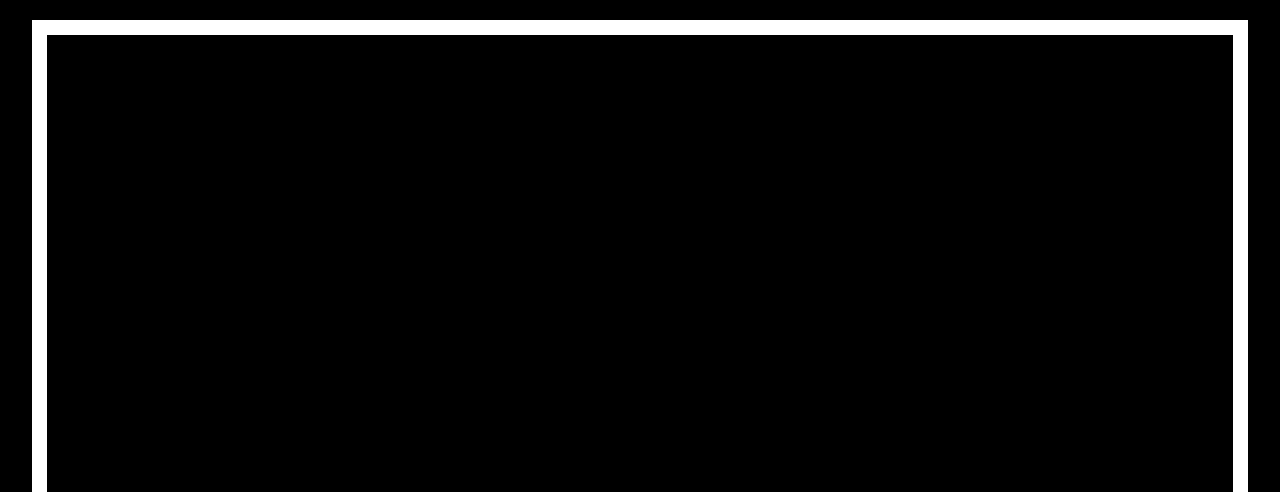
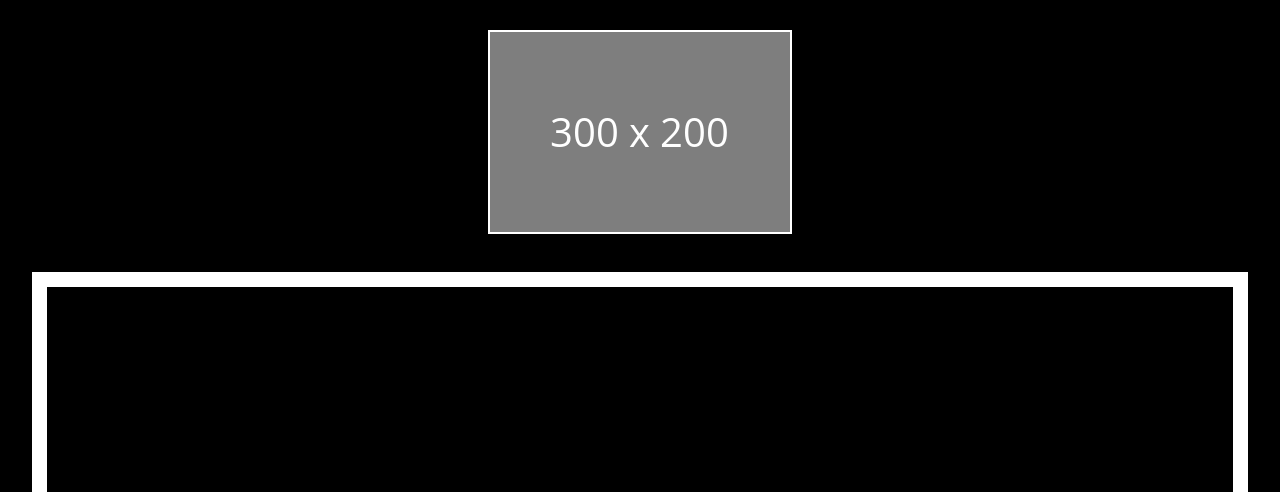
Before and after one commit to taylorem2787/PhotographyRater, a PHP site: page /public/profile.html in a window 1280 px wide. Shown: the part 112-604 px from the top of the page. Run offline with PHP 8.4, Linux system fonts and the light colour scheme; some libraries are stand-ins or nearby versions; some web fonts are replaced.

Commit message:
reverted

```diff
--- a/public/css/profile.css
+++ b/public/css/profile.css
@@ -6,12 +6,10 @@
     line-height: 25px;
     background-color: black;
 }
-
 * {
 	position: relative;
 	box-sizing: border-box;
 }
-
 .container-profile {
 	min-height: 1000px;
 	color: white;
@@ -28,23 +26,28 @@
     border: white solid 15px;
     padding: 10px auto;
 }
-
+.profile{
+	margin: 5px auto;
+}
 .container-rgb{
 	width: 95%;
 	margin: 20px auto;
+
+}
+.rgb-image{
+	margin: 10px auto;
+	border: 2px solid white;
+
+
+}
+profile-display img {
+	padding: 10px;
 }
 
-.profile{
-	margin: 5px auto;
-}
-
-/*.rgb-image{
-	margin: 10px auto;
-	border: 2px solid white;
-}*/
-
-profile-display img {
-	padding: 10px;
+.nav-extended{
+	/*background-image: url(../img/nav.png) !important;*/
+	background-size: cover;
+	clear: both;
 }
 
 nav .brand-logo {
@@ -52,12 +55,6 @@
     align-items: center;
     padding: 5px;
     width: 200px;
-}
-
-.nav-extended{
-	/*background-image: url(../img/nav.png) !important;*/
-	background-size: cover;
-	clear: both;
 }
 
 .brand-logo{
@@ -87,6 +84,7 @@
 	left: 0;
 }
 
+
  .parallax-container {
       height: 380px;
-}
+    }
--- a/public/profile.html
+++ b/public/profile.html
@@ -56,36 +56,38 @@
  <!--  <div id="profile" class="col s12">My Profile</div>
   <div id="settings" class=" active col s12">Settings</div> -->
 
-<!--     <div class="container-rgb center-align">
+    <div class="container-rgb center-align">
       <div class="row">
         <div class="col s12 m6 l12 center-align">
           <img class="rgb-image center-align" src="img/rgbplaceholder.png">
           <br>
         </div>
       </div>
-    </div> -->
+    </div>
 
   <div class="container-profile black" id="profile-display-top">
+
       <div class="row">
         <div class="col sm12 m6 l12">
+
+            <!-- <div id="profile-display"></div> -->
           <!-- Profile Page -->
           <div id='profile'>
              <div id="profile-display"></div>
           </div>
-      </div>
-    </div>
-
           <!-- Settings Page -->
           <div id='settings'>
               <div class="row">
-        <div class="col s12 m6 l12">
-          <div class="card center-align">
-              <img class="rgb-image center-align" src="img/rgbplaceholder.png">
+                <div class="col s12 m6">
+                  <div class="card">
+
                   </div>
                 </div>
               </div>
           </div> <!-- setting end -->
-  </div> <!-- end profile display -->
+      </div>
+    </div>
+  </div>
 
 
 
```
Lines whose indentation alone changed are shown as unchanged.
